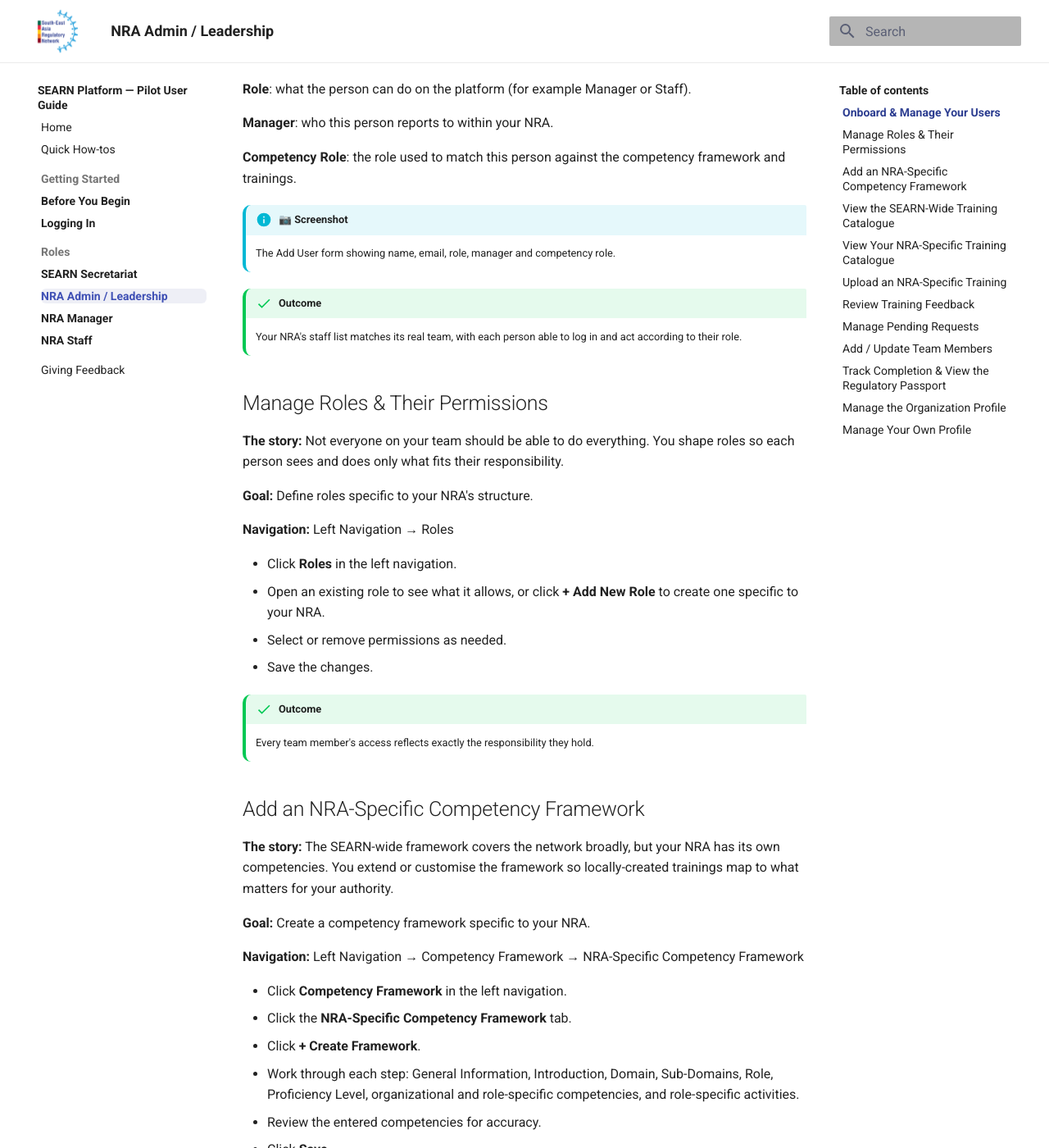
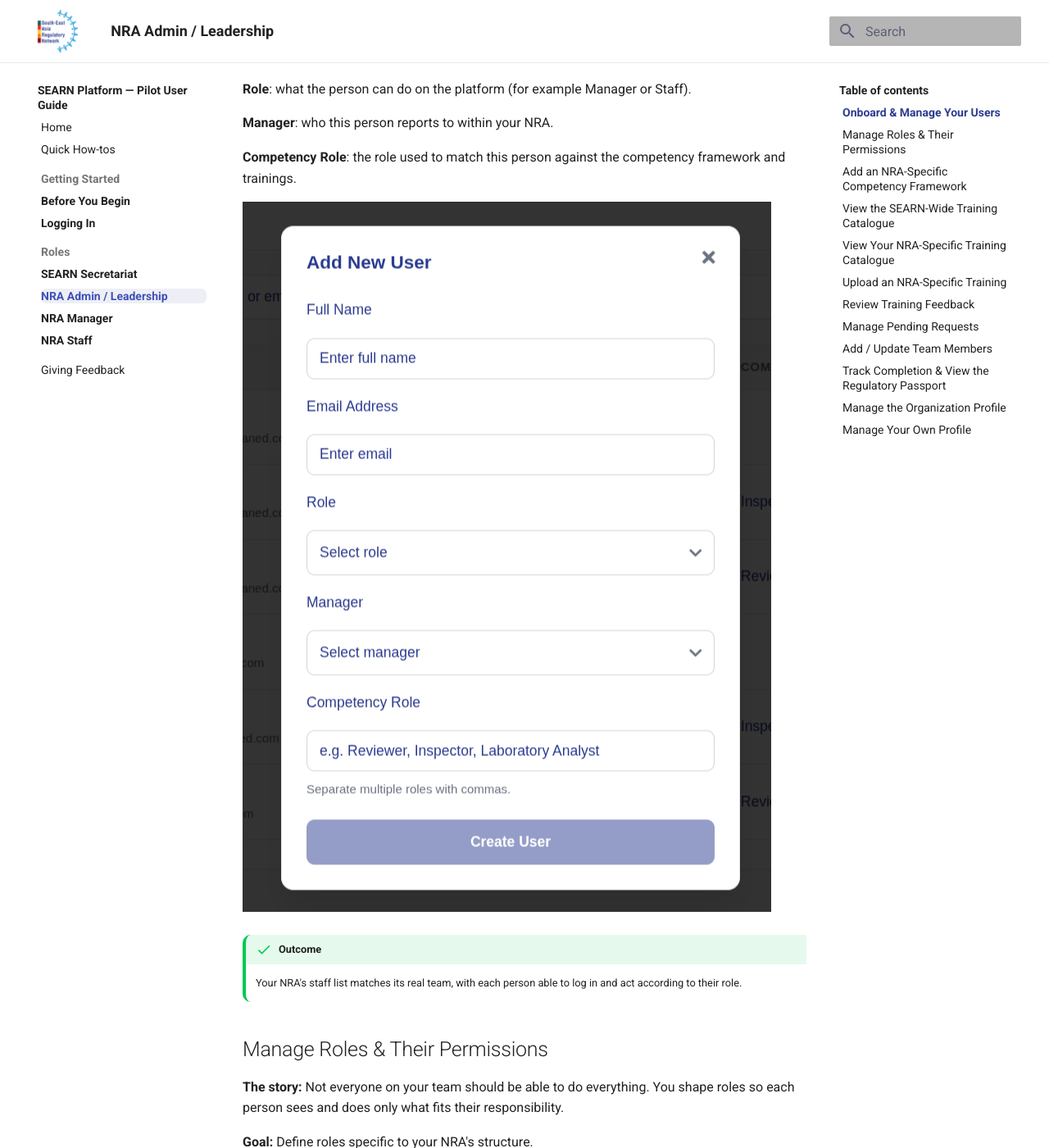
Before and after one commit to TitanEd/searn-lms-docs, an MkDocs documentation site: the page built from docs/nra-admin.md, in a window 1280 px wide and 1400 px high, scrolled down 823 px. Shown: the whole window at 82% size. Built offline with MkDocs 1.6.1 and Material for MkDocs 9.7.7, drawn with Linux system fonts in a browser that asks for light colours; some of the changed text lies outside the part shown.

Commit message:
Updated content

```diff
--- a/docs/nra-admin.md
+++ b/docs/nra-admin.md
@@ -26,10 +26,7 @@
 
 **Competency Role**: the role used to match this person against the competency framework and trainings.
 
-!!! info "📷 Screenshot"
-    The Add User form showing name, email, role, manager and competency role.
-
-    <!-- Add image: docs/img/nra-add-user-form.png -->
+![Add User form showing name, email, role, manager and competency role](img/NRA%20Admin/Add%20New%20User.png)
 
 !!! success "Outcome"
     Your NRA's staff list matches its real team, with each person able to log in and act according to their role.
@@ -65,10 +62,7 @@
 - Review the entered competencies for accuracy.
 - Click **Save**.
 
-!!! info "📷 Screenshot"
-    The NRA-Specific Competency Framework creation wizard.
-
-    <!-- Add image: docs/img/nra-competency-framework-wizard.png -->
+![NRA-Specific Competency Framework creation wizard](img/NRA%20Admin/Add%20an%20NRA-Specific%20Competency%20Framework.png)
 
 !!! success "Outcome"
     Your NRA's own competency set is live and available for tagging trainings.
@@ -124,10 +118,7 @@
 
 **Competencies**: the competencies this training maps to.
 
-!!! info "📷 Screenshot"
-    The Create Training form with name, description, language, activities and competencies.
-
-    <!-- Add image: docs/img/nra-create-training-form.png -->
+![Create Training form with name, description, language, activities and competencies](img/NRA%20Admin/Upload%20an%20NRA-Specific%20Training.png)
 
 !!! success "Outcome"
     The training appears in your NRA catalogue and can be enrolled in by your users.
@@ -192,11 +183,6 @@
 - Confirm recent completions are reflected accurately.
 - Click **Regulatory Passport** to see the summary.
 
-!!! info "📷 Screenshot"
-    A user's Regulatory Passport summary view.
-
-    <!-- Add image: docs/img/regulatory-passport-admin-view.png -->
-
 !!! success "Outcome"
     You can vouch for your team's verified competency record, and each user has an up-to-date Regulatory Passport.
 
```
Also changed, not shown: docs/img/NRA Admin/Add New User.png (added), docs/img/NRA Admin/Add an NRA-Specific Competency Framework.png (added), docs/img/NRA Admin/Upload an NRA-Specific Training.png (added).
